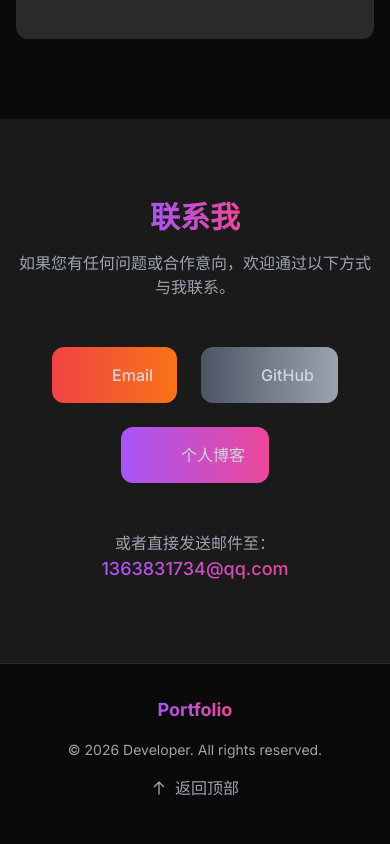
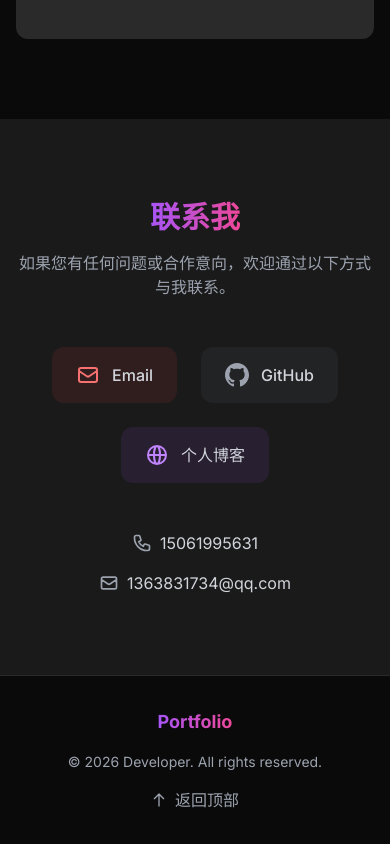
Before and after one commit to zjs19940723/developer-portfilio-Jisen, a React (Vite) app: page / in a window 390 px wide. Shown: the part 6335-7179 px from the top of the page. Built offline with nearby package versions, Linux system fonts and the light colour scheme.

Commit message:
Fix contact section styling and update contact info
- Fix icon alignment issue in social links
- Add phone number display (15061995631)
- Simplify social card styling for better readability

```diff
--- a/src/components/Contact.tsx
+++ b/src/components/Contact.tsx
@@ -11,7 +11,8 @@
         </svg>
       ),
       href: 'mailto:1363831734@qq.com',
-      color: 'from-red-500 to-orange-500'
+      color: 'text-red-400',
+      bgColor: 'bg-red-500/10 hover:bg-red-500/20'
     },
     {
       name: 'GitHub',
@@ -21,7 +22,8 @@
         </svg>
       ),
       href: 'https://github.com/zjs19940723',
-      color: 'from-gray-600 to-gray-400'
+      color: 'text-gray-400',
+      bgColor: 'bg-gray-500/10 hover:bg-gray-500/20'
     },
     {
       name: '个人博客',
@@ -31,7 +33,8 @@
         </svg>
       ),
       href: 'https://zjs.com',
-      color: 'from-purple-500 to-pink-500'
+      color: 'text-purple-400',
+      bgColor: 'bg-purple-500/10 hover:bg-purple-500/20'
     },
   ]
 
@@ -75,10 +78,10 @@
               whileInView={{ opacity: 1, scale: 1 }}
               transition={{ duration: 0.3, delay: index * 0.1 }}
               viewport={{ once: true }}
-              whileHover={{ scale: 1.1, y: -5 }}
-              className={`flex items-center gap-3 px-6 py-4 bg-dark-200 rounded-xl bg-gradient-to-r ${link.color} bg-opacity-20 hover:bg-opacity-30 transition-all duration-300`}
+              whileHover={{ scale: 1.05, y: -5 }}
+              className={`flex items-center gap-3 px-6 py-4 rounded-xl ${link.bgColor} transition-all duration-300`}
             >
-              <span className={`bg-gradient-to-r ${link.color} bg-clip-text text-transparent`}>
+              <span className={link.color}>
                 {link.icon}
               </span>
               <span className="text-gray-300 font-medium">{link.name}</span>
@@ -92,17 +95,28 @@
           whileInView={{ opacity: 1, y: 0 }}
           transition={{ duration: 0.5, delay: 0.5 }}
           viewport={{ once: true }}
-          className="mt-12 text-center"
+          className="mt-12 text-center space-y-4"
         >
-          <p className="text-gray-400">
-            或者直接发送邮件至：
-          </p>
-          <a
-            href="mailto:1363831734@qq.com"
-            className="text-lg bg-gradient-to-r from-purple-500 to-pink-500 bg-clip-text text-transparent font-medium hover:opacity-80 transition-opacity"
-          >
-            1363831734@qq.com
-          </a>
+          {/* 手机号 */}
+          <div className="flex items-center justify-center gap-2">
+            <svg className="w-5 h-5 text-gray-400" fill="none" stroke="currentColor" viewBox="0 0 24 24">
+              <path strokeLinecap="round" strokeLinejoin="round" strokeWidth={2} d="M3 5a2 2 0 012-2h3.28a1 1 0 01.948.684l1.498 4.493a1 1 0 01-.502 1.21l-2.257 1.13a11.042 11.042 0 005.516 5.516l1.13-2.257a1 1 0 011.21-.502l4.493 1.498a1 1 0 01.684.949V19a2 2 0 01-2 2h-1C9.716 21 3 14.284 3 6V5z" />
+            </svg>
+            <span className="text-gray-300">15061995631</span>
+          </div>
+
+          {/* 邮箱 */}
+          <div className="flex items-center justify-center gap-2">
+            <svg className="w-5 h-5 text-gray-400" fill="none" stroke="currentColor" viewBox="0 0 24 24">
+              <path strokeLinecap="round" strokeLinejoin="round" strokeWidth={2} d="M3 8l7.89 5.26a2 2 0 002.22 0L21 8M5 19h14a2 2 0 002-2V7a2 2 0 00-2-2H5a2 2 0 00-2 2v10a2 2 0 002 2z" />
+            </svg>
+            <a
+              href="mailto:1363831734@qq.com"
+              className="text-gray-300 hover:text-purple-400 transition-colors"
+            >
+              1363831734@qq.com
+            </a>
+          </div>
         </motion.div>
       </div>
     </section>
```
